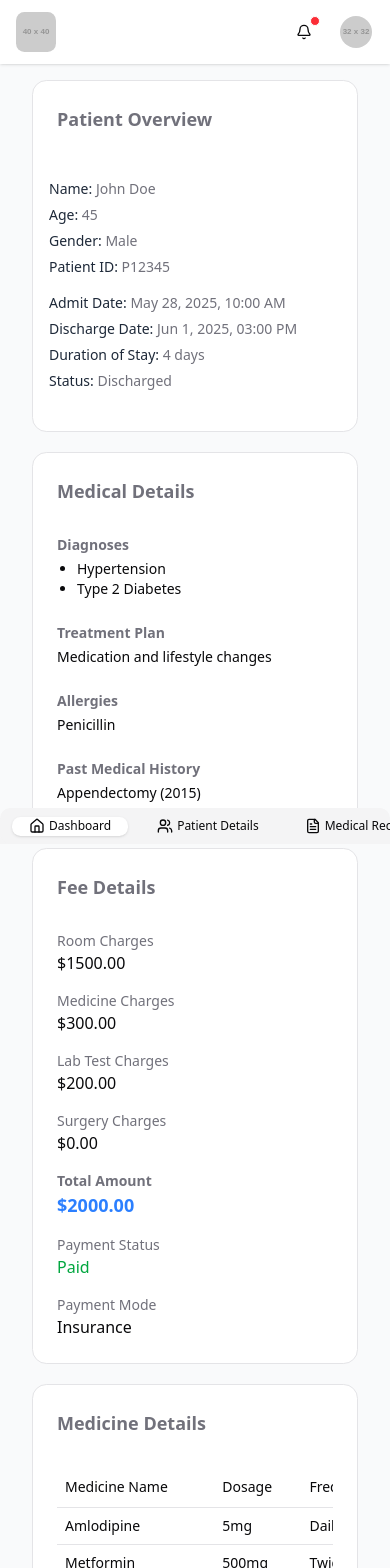
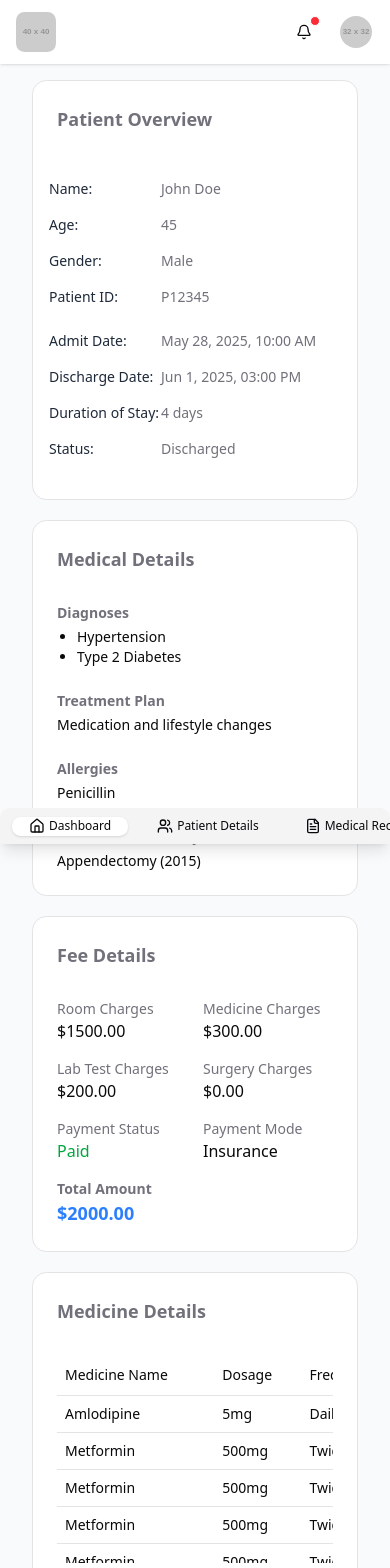
Before and after one commit to tushar-upadhya/patient_dashboard, a React (Vite) app: page /dashboard in a window 390 px wide. Shown: the top 1568 px of the page. Built offline with nearby package versions, Linux system fonts and the light colour scheme.

Commit message:
feat: refactor components for improved structure and styling, enhance FeeDetails and MedicalDetails with new layout, and update HomePage imports

```diff
--- a/src/App.tsx
+++ b/src/App.tsx
@@ -3,9 +3,7 @@ import HomePage from "./pages/home/HomePage";
 const App = () => {
     return (
         <div className="min-h-screen bg-gray-50">
-            <div className="">
-                <HomePage />
-            </div>
+            <HomePage />
         </div>
     );
 };
--- a/src/components/FeeDetails.tsx
+++ b/src/components/FeeDetails.tsx
@@ -2,57 +2,59 @@ import type { PatientState } from "@/types/patient";
 import { useSelector } from "react-redux";
 import { Card, CardContent, CardHeader, CardTitle } from "./ui/card";
 
-export const FeeDetails: React.FC = () => {
+const FeeDetails: React.FC = () => {
     const { fees } = useSelector(
         (state: { patient: PatientState }) => state.patient
     );
 
-    if (!fees) return null; // or show loader/error
+    if (!fees) return null;
+
+    const feeItems = [
+        { label: "Room Charges", value: `$${fees.roomCharges.toFixed(2)}` },
+        {
+            label: "Medicine Charges",
+            value: `$${fees.medicineCharges.toFixed(2)}`,
+        },
+        {
+            label: "Lab Test Charges",
+            value: `$${fees.labTestCharges.toFixed(2)}`,
+        },
+        {
+            label: "Surgery Charges",
+            value: `$${fees.surgeryCharges.toFixed(2)}`,
+        },
+        {
+            label: "Payment Status",
+            value: fees.paymentStatus,
+            valueClass:
+                fees.paymentStatus === "Paid"
+                    ? "text-green-600"
+                    : "text-red-600",
+        },
+        { label: "Payment Mode", value: fees.paymentMode },
+    ];
 
     return (
         <Card>
             <CardHeader>
-                <CardTitle
-                    id="fee-details-title"
-                    className="text-lg text-muted-foreground"
-                >
+                <CardTitle className="text-lg text-muted-foreground">
                     Fee Details
                 </CardTitle>
             </CardHeader>
             <CardContent aria-labelledby="fee-details-title">
-                <dl className="grid grid-cols-1 sm:grid-cols-2 gap-4">
-                    <div>
-                        <dt className="text-sm text-muted-foreground">
-                            Room Charges
-                        </dt>
-                        <dd className="font-medium">
-                            ${fees.roomCharges.toFixed(2)}
-                        </dd>
-                    </div>
-                    <div>
-                        <dt className="text-sm text-muted-foreground">
-                            Medicine Charges
-                        </dt>
-                        <dd className="font-medium">
-                            ${fees.medicineCharges.toFixed(2)}
-                        </dd>
-                    </div>
-                    <div>
-                        <dt className="text-sm text-muted-foreground">
-                            Lab Test Charges
-                        </dt>
-                        <dd className="font-medium">
-                            ${fees.labTestCharges.toFixed(2)}
-                        </dd>
-                    </div>
-                    <div>
-                        <dt className="text-sm text-muted-foreground">
-                            Surgery Charges
-                        </dt>
-                        <dd className="font-medium">
-                            ${fees.surgeryCharges.toFixed(2)}
-                        </dd>
-                    </div>
+                <dl className="grid grid-cols-2 sm:grid-cols-2 gap-4">
+                    {feeItems.map(({ label, value, valueClass }, idx) => (
+                        <div key={idx}>
+                            <dt className="text-sm text-muted-foreground">
+                                {label}
+                            </dt>
+                            <dd className={`font-medium ${valueClass || ""}`}>
+                                {value}
+                            </dd>
+                        </div>
+                    ))}
+
+                    {/* Total amount spans two columns */}
                     <div className="col-span-1 sm:col-span-2">
                         <dt className="text-sm text-muted-foreground font-semibold">
                             Total Amount
@@ -61,28 +63,9 @@ export const FeeDetails: React.FC = () => {
                             ${fees.totalAmount.toFixed(2)}
                         </dd>
                     </div>
-                    <div>
-                        <dt className="text-sm text-muted-foreground">
-                            Payment Status
-                        </dt>
-                        <dd
-                            className={`font-medium ${
-                                fees.paymentStatus === "Paid"
-                                    ? "text-green-600"
-                                    : "text-red-600"
-                            }`}
-                        >
-                            {fees.paymentStatus}
-                        </dd>
-                    </div>
-                    <div>
-                        <dt className="text-sm text-muted-foreground">
-                            Payment Mode
-                        </dt>
-                        <dd className="font-medium">{fees.paymentMode}</dd>
-                    </div>
                 </dl>
             </CardContent>
         </Card>
     );
 };
+export default FeeDetails;
--- a/src/components/MedicalDetails.tsx
+++ b/src/components/MedicalDetails.tsx
@@ -2,7 +2,25 @@ import type { RootState } from "@/store";
 import { useSelector } from "react-redux";
 import { Card, CardContent, CardHeader, CardTitle } from "./ui/card";
 
-export const MedicalDetails: React.FC = () => {
+interface SectionProps {
+    id: string;
+    title: string;
+    children: React.ReactNode;
+}
+
+const MedicalSection: React.FC<SectionProps> = ({ id, title, children }) => (
+    <section aria-labelledby={id}>
+        <h3
+            id={id}
+            className="text-sm font-semibold text-muted-foreground mb-1"
+        >
+            {title}
+        </h3>
+        <div className="text-sm">{children}</div>
+    </section>
+);
+
+const MedicalDetails: React.FC = () => {
     const medicalDetails = useSelector(
         (state: RootState) => state.patient.medicalDetails
     );
@@ -10,10 +28,7 @@ export const MedicalDetails: React.FC = () => {
     return (
         <Card>
             <CardHeader>
-                <CardTitle
-                    id="medical-details-title"
-                    className="text-lg text-muted-foreground"
-                >
+                <CardTitle className="text-lg text-muted-foreground">
                     Medical Details
                 </CardTitle>
             </CardHeader>
@@ -22,50 +37,34 @@ export const MedicalDetails: React.FC = () => {
                     className="grid grid-cols-1 sm:grid-cols-2 gap-6"
                     aria-label="Medical details grid"
                 >
-                    <section aria-labelledby="diagnoses-title">
-                        <h3
-                            id="diagnoses-title"
-                            className="text-sm font-semibold text-muted-foreground mb-1"
+                    <MedicalSection id="diagnoses-title" title="Diagnoses">
+                        {medicalDetails.diagnoses.length > 0 ? (
+                            <ul className="list-disc pl-5">
+                                {medicalDetails.diagnoses.map((diag, idx) => (
+                                    <li key={idx}>{diag}</li>
+                                ))}
+                            </ul>
+                        ) : (
+                            <em className="italic text-gray-500">
+                                No diagnoses available
+                            </em>
+                        )}
+                    </MedicalSection>
+
+                    <MedicalSection
+                        id="treatment-plan-title"
+                        title="Treatment Plan"
                     >
-                            Diagnoses
-                        </h3>
-                        <ul className="list-disc pl-5 text-sm">
-                            {medicalDetails.diagnoses.length > 0 ? (
-                                medicalDetails.diagnoses.map((diag, idx) => (
-                                    <li key={idx}>{diag}</li>
-                                ))
+                        {medicalDetails.treatmentPlan ? (
+                            medicalDetails.treatmentPlan
                         ) : (
-                                <li className="italic text-gray-500">
-                                    No diagnoses available
-                                </li>
-                            )}
-                        </ul>
-                    </section>
-
-                    <section aria-labelledby="treatment-plan-title">
-                        <h3
-                            id="treatment-plan-title"
-                            className="text-sm font-semibold text-muted-foreground mb-1"
-                        >
-                            Treatment Plan
-                        </h3>
-                        <p className="text-sm">
-                            {medicalDetails.treatmentPlan || (
                             <em className="text-gray-500">
                                 No treatment plan provided
                             </em>
                         )}
-                        </p>
-                    </section>
+                    </MedicalSection>
 
-                    <section aria-labelledby="allergies-title">
-                        <h3
-                            id="allergies-title"
-                            className="text-sm font-semibold text-muted-foreground mb-1"
-                        >
-                            Allergies
-                        </h3>
-                        <p className="text-sm">
+                    <MedicalSection id="allergies-title" title="Allergies">
                         {medicalDetails.allergies.length > 0 ? (
                             medicalDetails.allergies.join(", ")
                         ) : (
@@ -73,17 +72,12 @@ export const MedicalDetails: React.FC = () => {
                                 No allergies reported
                             </em>
                         )}
-                        </p>
-                    </section>
+                    </MedicalSection>
 
-                    <section aria-labelledby="past-medical-history-title">
-                        <h3
+                    <MedicalSection
                         id="past-medical-history-title"
-                            className="text-sm font-semibold text-muted-foreground mb-1"
+                        title="Past Medical History"
                     >
-                            Past Medical History
-                        </h3>
-                        <p className="text-sm">
                         {medicalDetails.pastMedicalHistory.length > 0 ? (
                             medicalDetails.pastMedicalHistory.join(", ")
                         ) : (
@@ -91,10 +85,11 @@ export const MedicalDetails: React.FC = () => {
                                 No past medical history
                             </em>
                         )}
-                        </p>
-                    </section>
+                    </MedicalSection>
                 </div>
             </CardContent>
         </Card>
     );
 };
+
+export default MedicalDetails;
--- a/src/components/PatientOverview.tsx
+++ b/src/components/PatientOverview.tsx
@@ -12,10 +12,53 @@ const formatDate = (date: string) =>
         minute: "2-digit",
     });
 
+interface InfoRowProps {
+    label: string;
+    value: React.ReactNode;
+}
+
+const InfoRow: React.FC<InfoRowProps> = ({ label, value }) => (
+    <p className="flex justify-baseline">
+        <span className="font-medium w-28 text-left">{label}</span>
+        <span className="text-muted-foreground">{value}</span>
+    </p>
+);
+
 const PatientOverview: React.FC = () => {
     const { profile } = useSelector(
         (state: { patient: PatientState }) => state.patient
     );
+
+    const leftColumn = [
+        { label: "Name:", value: profile.name },
+        { label: "Age:", value: profile.age },
+        {
+            label: "Gender:",
+            value: <span className="capitalize">{profile.gender}</span>,
+        },
+        { label: "Patient ID:", value: profile.patientId },
+    ];
+
+    const rightColumn = [
+        { label: "Admit Date:", value: formatDate(profile.admitDate) },
+        {
+            label: "Discharge Date:",
+            value: profile.dischargeDate
+                ? formatDate(profile.dischargeDate)
+                : "N/A",
+        },
+        {
+            label: "Duration of Stay:",
+            value: calculateStayDuration(
+                profile.admitDate,
+                profile.dischargeDate
+            ),
+        },
+        {
+            label: "Status:",
+            value: <span className="capitalize">{profile.status}</span>,
+        },
+    ];
 
     return (
         <Card className="w-full">
@@ -25,75 +68,16 @@ const PatientOverview: React.FC = () => {
                 </CardTitle>
             </CardHeader>
             <CardContent className="px-4 py-4 sm:px-6 sm:py-4">
-                <div className="flex flex-col sm:flex-row gap-4 sm:gap-6 w-full">
-                    {/* Optional Avatar */}
-                    {/* <Avatar className="h-16 w-16">
-            <AvatarImage src={profile.profilePic} alt={`${profile.name}'s profile`} />
-            <AvatarFallback>{profile.name?.charAt(0)}</AvatarFallback>
-          </Avatar> */}
-
-                    <div className="grid grid-cols-1 sm:grid-cols-2 gap-4 w-full text-sm text-gray-800">
-                        <div className="space-y-1.5">
-                            <p>
-                                <span className="font-medium">Name:</span>{" "}
-                                <span className="text-muted-foreground">
-                                    {profile.name}
-                                </span>
-                            </p>
-                            <p>
-                                <span className="font-medium">Age:</span>{" "}
-                                <span className="text-muted-foreground">
-                                    {profile.age}
-                                </span>
-                            </p>
-                            <p>
-                                <span className="font-medium">Gender:</span>{" "}
-                                <span className="text-muted-foreground capitalize">
-                                    {profile.gender}
-                                </span>
-                            </p>
-                            <p>
-                                <span className="font-medium">Patient ID:</span>{" "}
-                                <span className="text-muted-foreground">
-                                    {profile.patientId}
-                                </span>
-                            </p>
-                        </div>
-                        <div className="space-y-1.5">
-                            <p>
-                                <span className="font-medium">Admit Date:</span>{" "}
-                                <span className="text-muted-foreground">
-                                    {formatDate(profile.admitDate)}
-                                </span>
-                            </p>
-                            <p>
-                                <span className="font-medium">
-                                    Discharge Date:
-                                </span>{" "}
-                                <span className="text-muted-foreground">
-                                    {profile.dischargeDate
-                                        ? formatDate(profile.dischargeDate)
-                                        : "N/A"}
-                                </span>
-                            </p>
-                            <p>
-                                <span className="font-medium">
-                                    Duration of Stay:
-                                </span>{" "}
-                                <span className="text-muted-foreground">
-                                    {calculateStayDuration(
-                                        profile.admitDate,
-                                        profile.dischargeDate
-                                    )}
-                                </span>
-                            </p>
-                            <p>
-                                <span className="font-medium">Status:</span>{" "}
-                                <span className="text-muted-foreground capitalize">
-                                    {profile.status}
-                                </span>
-                            </p>
-                        </div>
+                <div className="grid grid-cols-1 sm:grid-cols-2 gap-6 w-full text-sm text-gray-800">
+                    <div className="space-y-4">
+                        {leftColumn.map(({ label, value }) => (
+                            <InfoRow key={label} label={label} value={value} />
+                        ))}
+                    </div>
+                    <div className="space-y-4">
+                        {rightColumn.map(({ label, value }) => (
+                            <InfoRow key={label} label={label} value={value} />
+                        ))}
                     </div>
                 </div>
             </CardContent>
```
Also changed, not shown: src/components/MedicineTable.tsx (+7 -3 lines), src/components/ReportsSection.tsx (+13 -13 lines), src/components/layout/BottomTabs.tsx (+7 -13 lines), src/components/layout/DashboardLayout.tsx (deleted, +0 -21 lines), src/pages/home/HomePage.tsx (+5 -5 lines). Lines whose indentation alone changed are shown as unchanged.
